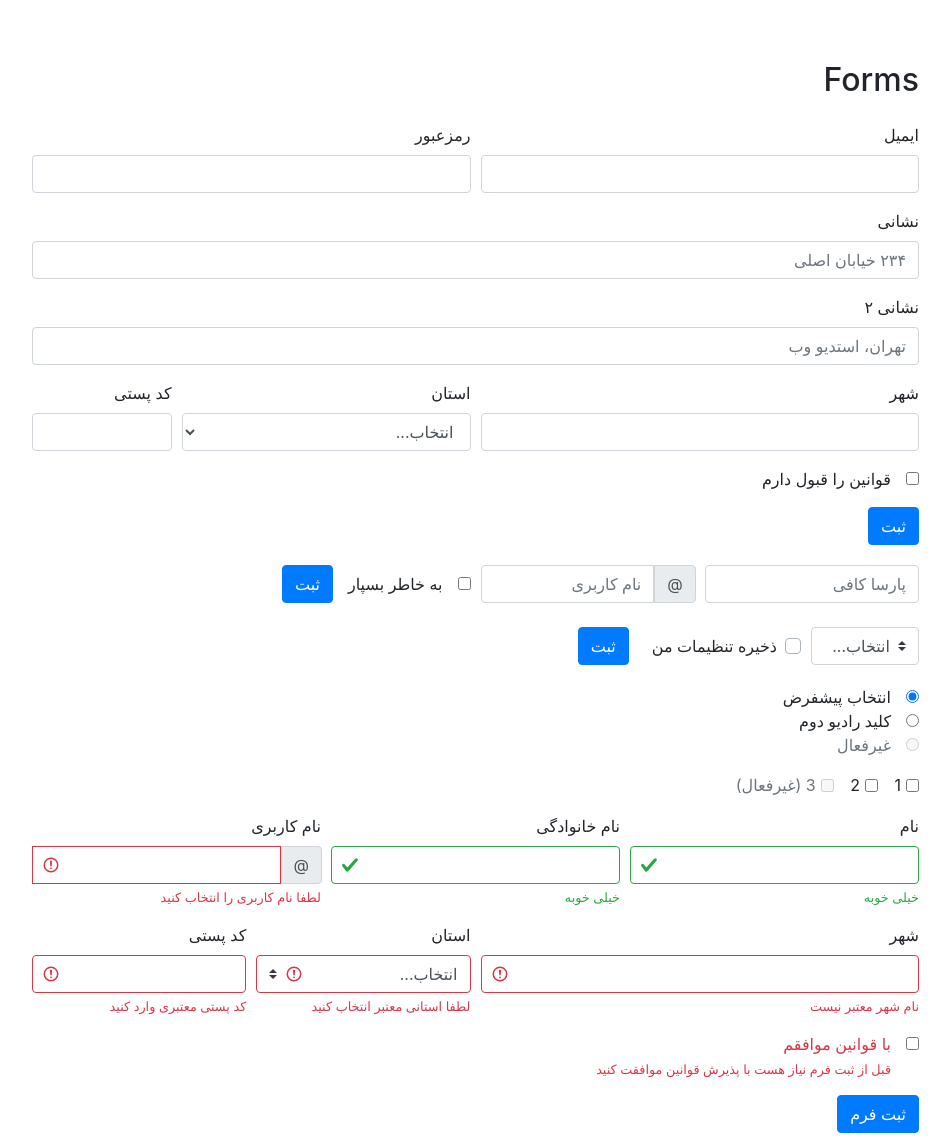
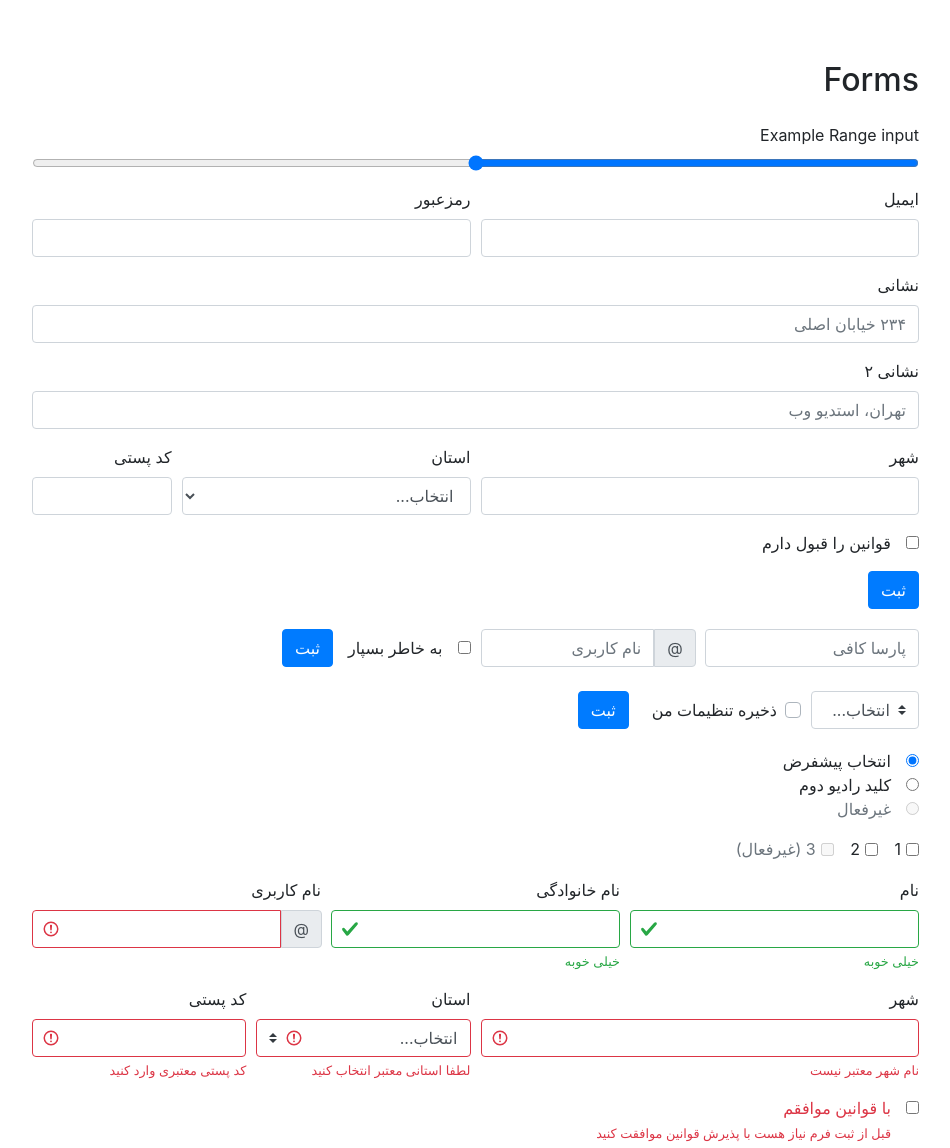
Before and after one commit to parsakafi/bootstrap-rtl, a website: page demo/index.html in a window 1280 px wide. Shown: the part 4927-6075 px from the top of the page, without its empty margins (86-1036 px from the left). Drawn offline with nearby package versions, Linux system fonts and the light colour scheme; a web font is replaced by a local one.

Commit message:
remove validator of element

```diff
--- a/demo/index.html
+++ b/demo/index.html
@@ -469,6 +469,12 @@ Your Content.
             <div id="forms">
                 <h2 class="mb-4">Forms</h2>
                 <div class="mb-3">
+                    <div class="form-group">
+                        <label for="formControlRange">Example Range input</label>
+                        <input type="range" class="form-control-range" id="formControlRange">
+                    </div>
+                </div>
+                <div class="mb-3">
                     <form>
                         <div class="form-row">
                             <div class="form-group col-md-6">
@@ -641,9 +647,6 @@ Your Content.
                                     </div>
                                     <input type="text" class="form-control is-invalid" id="validationServerUsername"
                                            aria-describedby="inputGroupPrepend3" required>
-                                    <div class="invalid-feedback">
-                                        لطفا نام کاربری را انتخاب کنید
-                                    </div>
                                 </div>
                             </div>
                         </div>
```
